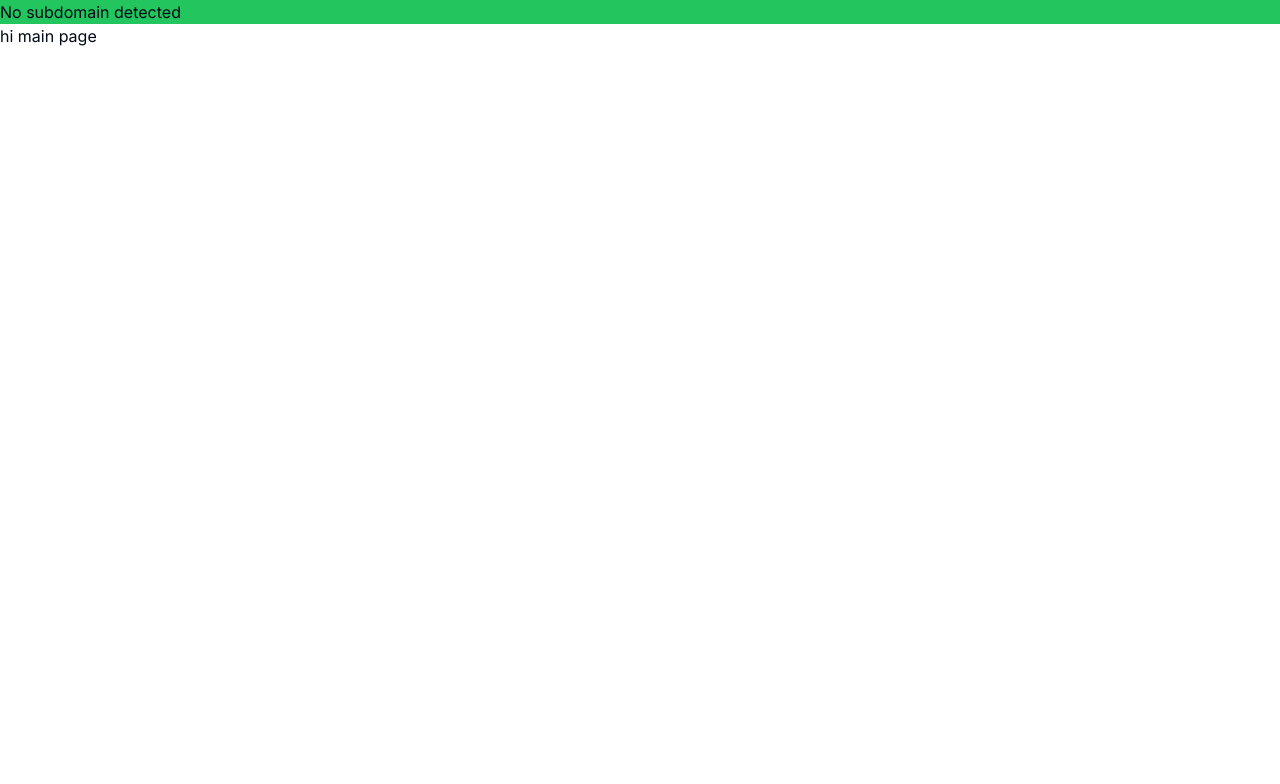
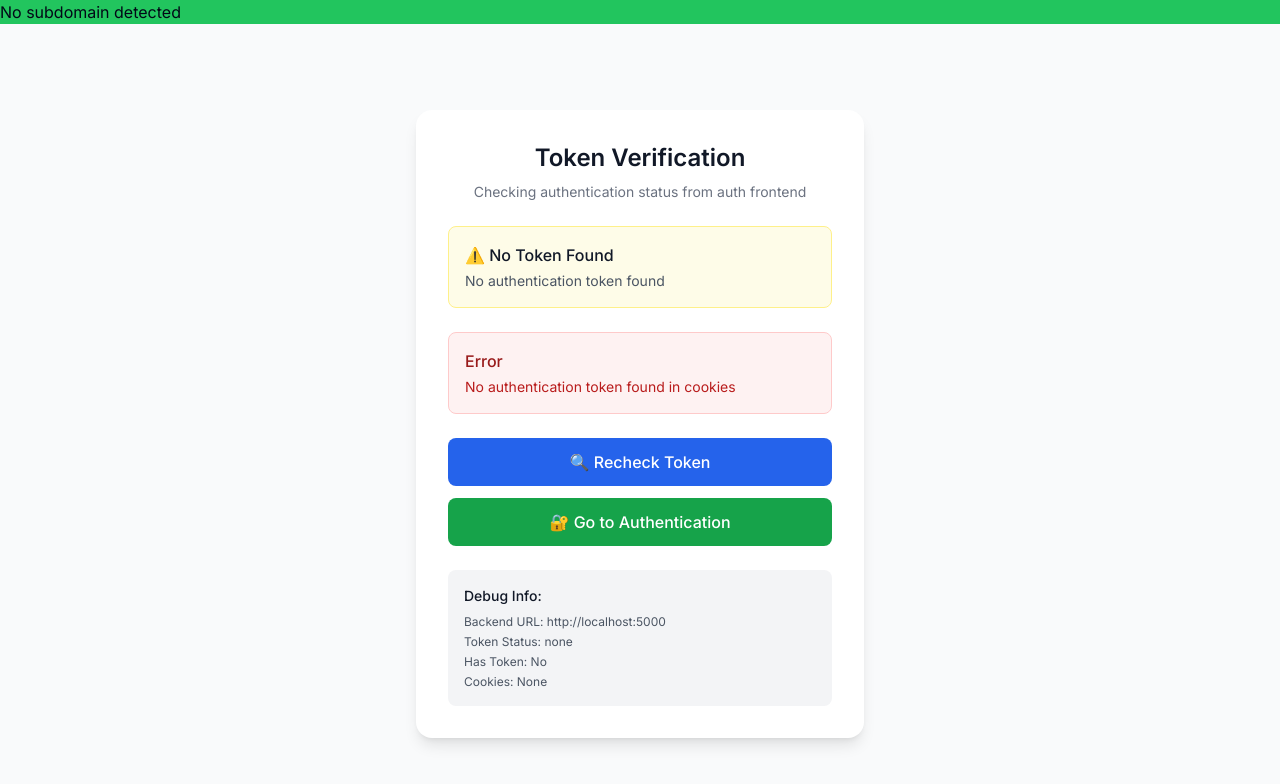
Before and after one commit to bhavishya556/imyme-fe, a Next.js app: page / in a window 1280 px wide. Shown: the top 784 px of the page. Built offline with nearby package versions, Linux system fonts and the light colour scheme.

Commit message:
update BASE_URL in .env and add TokenVerification component to main page

```diff
--- a/app/(root)/page.tsx
+++ b/app/(root)/page.tsx
@@ -1,6 +1,10 @@
 import dynamic from 'next/dynamic';
 
 const Subdomain = dynamic(() => import('../../components/subdomain/subdomain'), {
+  ssr: false,
+});
+
+const TokenVerification = dynamic(() => import('../../components/Auth/TokenVerification'), {
   ssr: false,
 });
 
@@ -8,7 +12,7 @@ export default function Home() {
   return (
     <main>
       <Subdomain />
-      hi main page
+      <TokenVerification />
     </main>
   );
 }
--- /dev/null
+++ b/components/Auth/TokenVerification.tsx
@@ -0,0 +1,202 @@
+"use client";
+import { useEffect, useState } from 'react';
+import { apiConnector, BASE_URL } from '../../lib/services/apis';
+
+interface User {
+    id: string;
+    email: string;
+    name: string;
+    sub: string;
+    given_name: string;
+    family_name: string;
+    picture: string;
+    email_verified: boolean;
+    locale: string;
+}
+
+interface TokenResponse {
+    isValid: boolean;
+    user: User;
+}
+
+export default function TokenVerification() {
+    const [user, setUser] = useState<User | null>(null);
+    const [isLoading, setIsLoading] = useState(false);
+    const [error, setError] = useState<string | null>(null);
+    const [tokenStatus, setTokenStatus] = useState<'checking' | 'valid' | 'invalid' | 'none'>('checking');
+
+    // Check for token in cookies
+    const getTokenFromCookies = () => {
+        if (typeof document === 'undefined') return null;
+
+        const cookies = document.cookie.split(';');
+        for (let cookie of cookies) {
+            const [name, value] = cookie.trim().split('=');
+            if (name === 'token' || name === 'auth_token') {
+                return value;
+            }
+        }
+        return null;
+    };
+
+    // Verify token with backend
+    const verifyToken = async () => {
+        setIsLoading(true);
+        setError(null);
+
+        try {
+            const token = getTokenFromCookies();
+
+            if (!token) {
+                setTokenStatus('none');
+                setError('No authentication token found in cookies');
+                return;
+            }
+
+            console.log('🔍 Verifying token with backend...');
+
+            const response = await apiConnector({
+                method: 'GET',
+                url: `${BASE_URL}/api/v1/auth/check-token`,
+                headers: {
+                    'Authorization': `Bearer ${token}`,
+                    'Content-Type': 'application/json'
+                }
+            });
+
+            if (response.data && response.data.isValid) {
+                setUser(response.data.user);
+                setTokenStatus('valid');
+                console.log('✅ Token verification successful:', response.data.user);
+            } else {
+                setTokenStatus('invalid');
+                setError('Token is invalid or expired');
+            }
+        } catch (err: any) {
+            console.error('❌ Token verification failed:', err);
+            setTokenStatus('invalid');
+            setError(err.response?.data?.message || err.message || 'Token verification failed');
+        } finally {
+            setIsLoading(false);
+        }
+    };
+
+    // Auto-verify on component mount
+    useEffect(() => {
+        verifyToken();
+    }, []);
+
+    const handleRecheck = () => {
+        verifyToken();
+    };
+
+    const handleRedirectToAuth = () => {
+        const authUrl = process.env.NEXT_PUBLIC_AUTH_URL || 'http://localhost:3001';
+        console.log('🔄 Redirecting to auth frontend:', authUrl);
+        window.location.href = authUrl;
+    };
+
+    return (
+        <div className="min-h-screen bg-gray-50 flex items-center justify-center p-4">
+            <div className="w-full max-w-md bg-white rounded-2xl shadow-lg p-8">
+                <div className="text-center mb-6">
+                    <h1 className="text-2xl font-semibold text-gray-900 mb-2">
+                        Token Verification
+                    </h1>
+                    <p className="text-sm text-gray-500">
+                        Checking authentication status from auth frontend
+                    </p>
+                </div>
+
+                {/* Token Status */}
+                <div className="mb-6">
+                    <div className={`p-4 rounded-lg border ${tokenStatus === 'valid' ? 'bg-green-50 border-green-200' :
+                        tokenStatus === 'invalid' ? 'bg-red-50 border-red-200' :
+                            tokenStatus === 'none' ? 'bg-yellow-50 border-yellow-200' :
+                                'bg-blue-50 border-blue-200'
+                        }`}>
+                        <div className="flex items-center justify-between">
+                            <div>
+                                <h3 className="font-medium text-gray-900">
+                                    {tokenStatus === 'valid' ? '✅ Authenticated' :
+                                        tokenStatus === 'invalid' ? '❌ Authentication Failed' :
+                                            tokenStatus === 'none' ? '⚠️ No Token Found' :
+                                                '🔄 Checking...'}
+                                </h3>
+                                <p className="text-sm text-gray-600 mt-1">
+                                    {tokenStatus === 'valid' ? 'Token is valid and working' :
+                                        tokenStatus === 'invalid' ? 'Token is invalid or expired' :
+                                            tokenStatus === 'none' ? 'No authentication token found' :
+                                                'Verifying token...'}
+                                </p>
+                            </div>
+                            {isLoading && (
+                                <div className="animate-spin rounded-full h-5 w-5 border-b-2 border-blue-600"></div>
+                            )}
+                        </div>
+                    </div>
+                </div>
+
+                {/* User Information */}
+                {user && (
+                    <div className="bg-gray-50 p-4 rounded-lg mb-6">
+                        <h3 className="font-medium text-gray-900 mb-2">User Information:</h3>
+                        <div className="space-y-1 text-sm text-gray-600">
+                            <p><strong>Name:</strong> {user.name}</p>
+                            <p><strong>Email:</strong> {user.email}</p>
+                            <p><strong>ID:</strong> {user.id}</p>
+                        </div>
+                    </div>
+                )}
+
+                {/* Error Message */}
+                {error && (
+                    <div className="bg-red-50 border border-red-200 p-4 rounded-lg mb-6">
+                        <h3 className="font-medium text-red-800 mb-1">Error</h3>
+                        <p className="text-sm text-red-700">{error}</p>
+                    </div>
+                )}
+
+                {/* Action Buttons */}
+                <div className="space-y-3">
+                    <button
+                        onClick={handleRecheck}
+                        disabled={isLoading}
+                        className="w-full bg-blue-600 text-white py-3 rounded-lg font-medium hover:bg-blue-700 transition disabled:opacity-50 disabled:cursor-not-allowed"
+                    >
+                        {isLoading ? '🔄 Verifying...' : '🔍 Recheck Token'}
+                    </button>
+
+                    {tokenStatus !== 'valid' && (
+                        <button
+                            onClick={handleRedirectToAuth}
+                            className="w-full bg-green-600 text-white py-3 rounded-lg font-medium hover:bg-green-700 transition"
+                        >
+                            🔐 Go to Authentication
+                        </button>
+                    )}
+
+                    {tokenStatus === 'valid' && (
+                        <div className="bg-green-50 border border-green-200 p-4 rounded-lg">
+                            <h3 className="font-medium text-green-800 mb-1">🎉 Success!</h3>
+                            <p className="text-sm text-green-700">
+                                You are successfully authenticated and can access protected resources.
+                            </p>
+                        </div>
+                    )}
+                </div>
+
+                {/* Debug Information */}
+                <div className="mt-6 p-4 bg-gray-100 rounded-lg">
+                    <h3 className="font-medium text-gray-900 mb-2 text-sm">Debug Info:</h3>
+                    <div className="text-xs text-gray-600 space-y-1">
+                        <p>Backend URL: {BASE_URL}</p>
+                        <p>Token Status: {tokenStatus}</p>
+                        <p>Has Token: {getTokenFromCookies() ? 'Yes' : 'No'}</p>
+                        <p>Cookies: {document.cookie || 'None'}</p>
+                    </div>
+                </div>
+            </div>
+        </div>
+    );
+}
```
Also changed, not shown: 1 other file (tests, documents, lock files or other folders).
